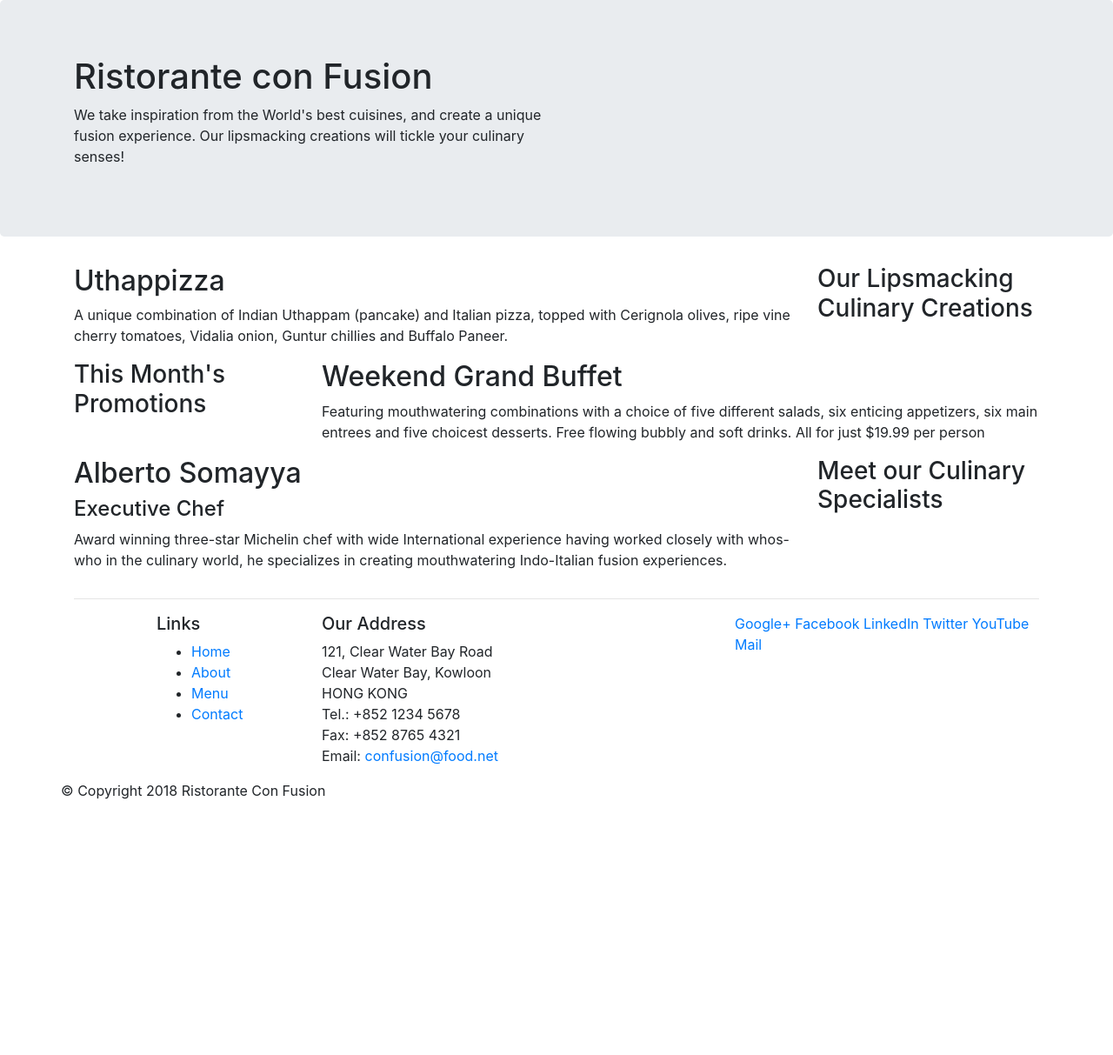
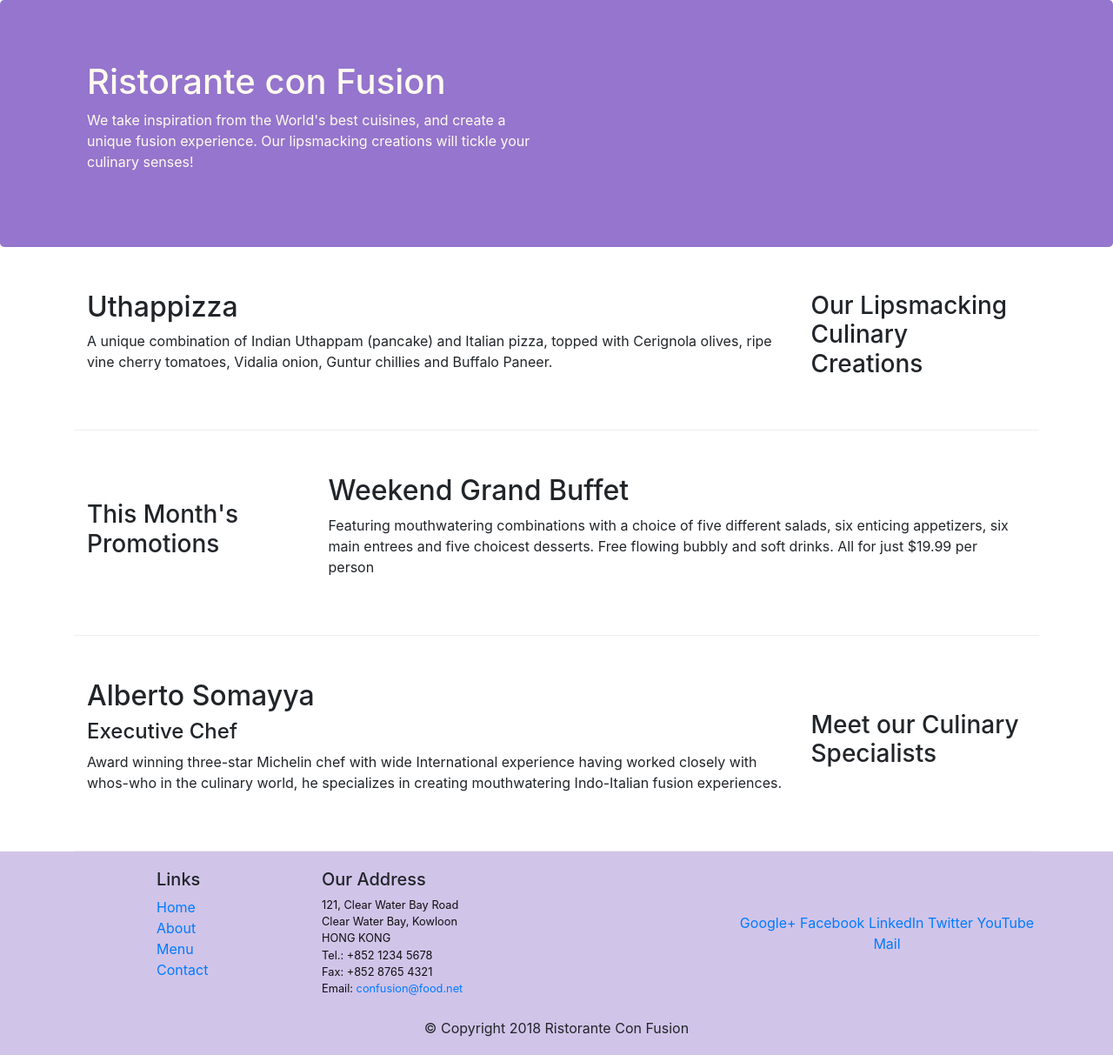
Before and after one commit to utkarshmehta/umehta.githhub.io, a website: page index.html in a window 1280 px wide. Shown: the whole page at 87% size. Before the commit the page ends 937 px from the top, so only its background shows below. Drawn offline with nearby package versions, Linux system fonts and the light colour scheme.

Commit message:
bootstrap gridII

```diff
--- /dev/null
+++ b/css/styles.css
@@ -0,0 +1,30 @@
+.row-header {
+    margin: 0px auto;
+    padding: 0px auto;
+}
+
+.row-content {
+    margin: 0px auto;
+    padding: 50px 0px 50px 0px;
+    border-bottom: 1px ridge;
+    min-width: 400px;
+}
+
+.footer {
+    background-color: #D1C4E9;
+    margin: 0px auto;
+    padding: 20px 0px 20px 0px;
+}
+
+.jumbotron {
+    padding: 70px 30px 70px 30px;
+    margin: 0px auto;
+    background: #9575CD;
+    color: floralwhite;
+}
+
+.address {
+    font-size: 80%;
+    margin: 0px;
+    color: #0f0f0f;
+}
--- a/index.html
+++ b/index.html
@@ -12,12 +12,13 @@
       rel="stylesheet"
       href="node_modules/bootstrap/dist/css/bootstrap.min.css"
     />
+    <link rel="stylesheet" href="css/styles.css" />
   </head>
 
   <body>
     <header class="jumbotron">
       <div class="container">
-        <div class="row">
+        <div class="row row-header">
           <div class="col-12 col-sm-6">
             <h1>Ristorante con Fusion</h1>
             <p>
@@ -32,7 +33,7 @@
     </header>
 
     <div class="container">
-      <div class="row">
+      <div class="row row-content align-items-center">
         <div class="col-12 col-sm-4 col-md-3 order-sm-last">
           <h3>Our Lipsmacking Culinary Creations</h3>
         </div>
@@ -46,7 +47,7 @@
         </div>
       </div>
 
-      <div class="row">
+      <div class="row row-content align-items-center">
         <div class="col-12 col-sm-4 col-md-3">
           <h3>This Month's Promotions</h3>
         </div>
@@ -61,7 +62,7 @@
         </div>
       </div>
 
-      <div class="row">
+      <div class="row row-content align-items-center">
         <div class="col-12 col-sm-4 col-md-3 order-sm-last">
           <h3>Meet our Culinary Specialists</h3>
         </div>
@@ -78,13 +79,12 @@
       </div>
     </div>
 
-    <footer>
+    <footer class="footer">
       <div class="container">
-          <hr>
         <div class="row">
           <div class="col-4 offset-1 col-sm-2">
             <h5>Links</h5>
-            <ul>
+            <ul class="list-unstyled">
               <li><a href="#">Home</a></li>
               <li><a href="#">About</a></li>
               <li><a href="#">Menu</a></li>
@@ -93,7 +93,7 @@
           </div>
           <div class="col-7 col-sm-5">
             <h5>Our Address</h5>
-            <address>
+            <address class="address">
               121, Clear Water Bay Road<br />
               Clear Water Bay, Kowloon<br />
               HONG KONG<br />
@@ -102,8 +102,8 @@
               Email: <a href="mailto:confusion@food.net">confusion@food.net</a>
             </address>
           </div>
-          <div class="col-12 col-sm-4">
-            <div>
+          <div class="col-12 col-sm-4 align-self-center">
+            <div class="text-center">
               <a href="http://google.com/+">Google+</a>
               <a href="http://www.facebook.com/profile.php?id=">Facebook</a>
               <a href="http://www.linkedin.com/in/">LinkedIn</a>
@@ -113,7 +113,8 @@
             </div>
           </div>
         </div>
-        <div class="row">
+        <br>
+        <div class="row justify-content-center">
           <div class="auto">
             <p>© Copyright 2018 Ristorante Con Fusion</p>
           </div>
```
